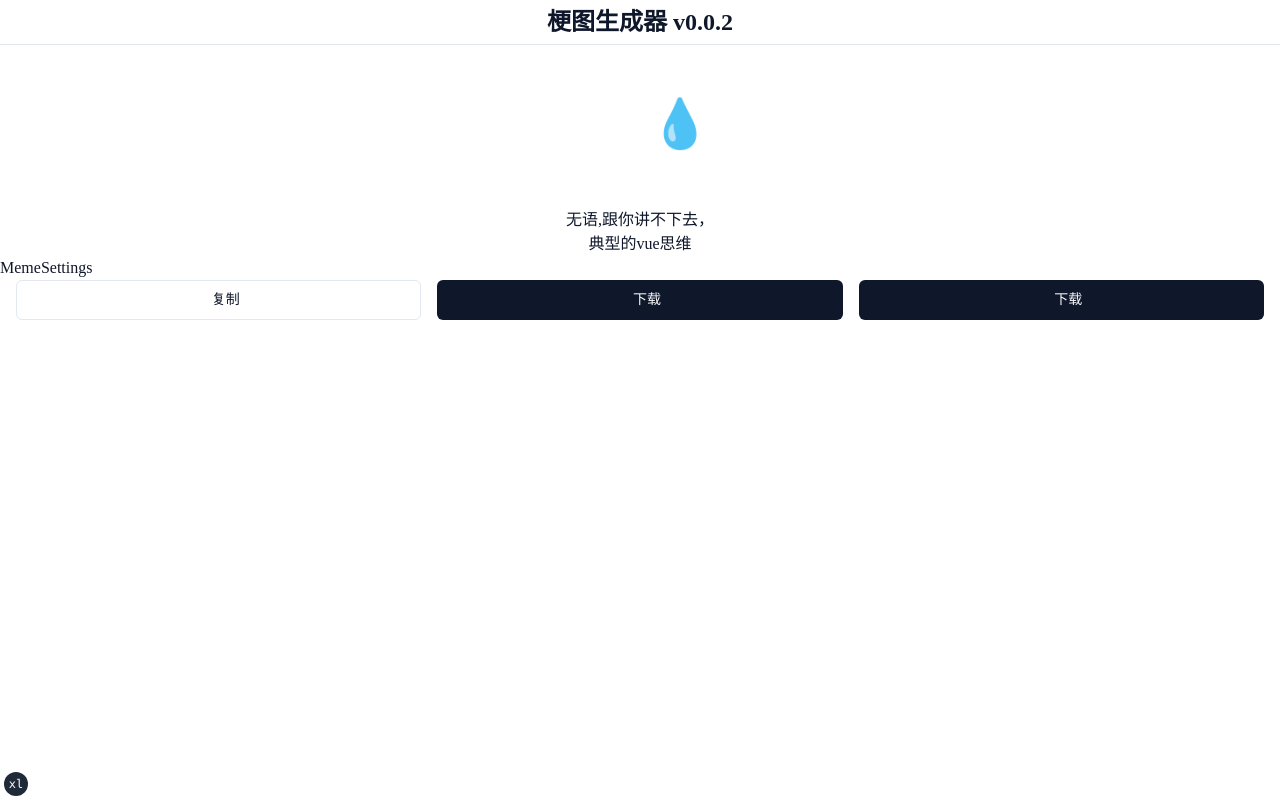
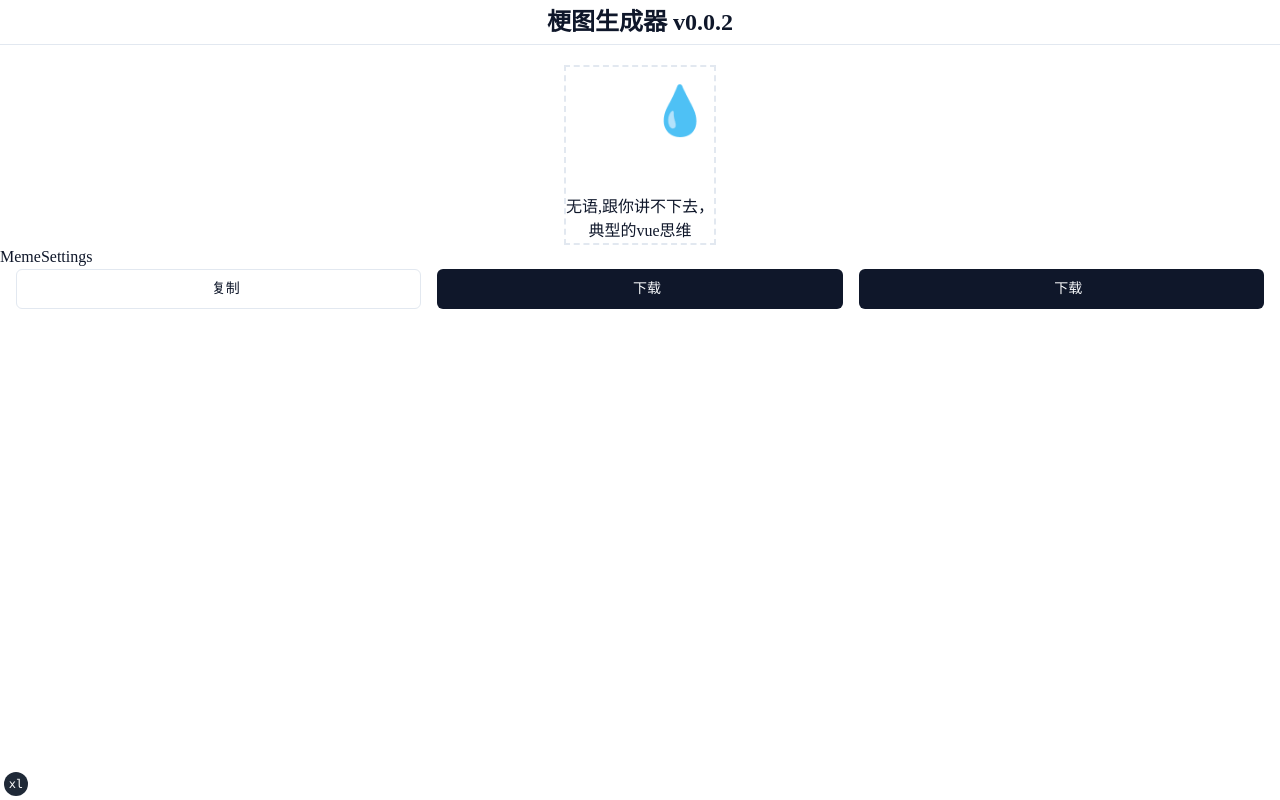
Before and after one commit to screw-hand/meme-tech-mind, a Next.js app: page / in a window 1280 px wide. Built offline with nearby package versions, Linux system fonts and the light colour scheme; some icons are missing.

Commit message:
feat: page layout.

```diff
--- a/app/page.tsx
+++ b/app/page.tsx
@@ -18,10 +18,8 @@ export default function IndexPage() {
           </div>
         </header>
         {/* header end */}
-        <div className="container pb-16 pt-20">
-          <div className="space-y-6">
-            <MemeGenerator />
-          </div>
+        <div className="container pt-[calc(var(--header-height)+var(--top-bar-height))]">
+          <MemeGenerator />
         </div>
       </main>
     </ThemeProvider>
--- a/components/meme-preview.tsx
+++ b/components/meme-preview.tsx
@@ -24,7 +24,10 @@ export function MemePreview({ settings }: MemePreviewProps) {
 
   return (
     <div className="meme-preview flex items-center justify-center">
-      <div className="relative mx-auto text-center">
+      {/* meme border */}
+      <div className="meme-border border-gray border-2 border-dashed">
+        {/* meme content */}
+        <div className="meme-content relative mx-auto text-center">
           <Icon
             icon={getIconifyIconName(settings.source)}
             className="mx-auto text-center text-9xl"
@@ -35,6 +38,9 @@ export function MemePreview({ settings }: MemePreviewProps) {
             <br /> 典型的{settings.target}思维
           </p>
         </div>
+        {/* meme content */}
+      </div>
+      {/* meme border */}
     </div>
   )
 }
--- a/styles/globals.css
+++ b/styles/globals.css
@@ -34,6 +34,10 @@
     --ring: 215 20.2% 65.1%;
 
     --radius: 0.5rem;
+
+    /* my custom variables */
+    --header-height: 45px; /* 根据实际情况调整 */
+    --top-bar-height: 20px; /* 根据实际情况调整 */
   }
 
   .dark {
```
Lines whose indentation alone changed are shown as unchanged.
